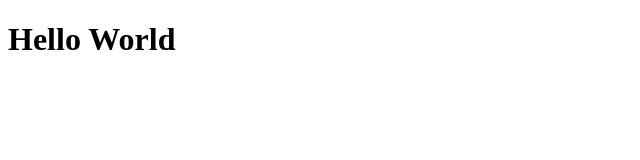
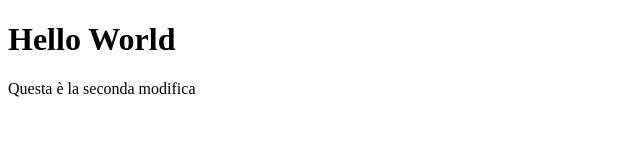
Before and after one commit to AlessioNapoletano/htmlcss-hello, a plain HTML site: page Index.html in a window 1280 px wide. Shown: the whole page, without its empty margins (0-640 px from the left). Drawn offline with Linux system fonts and the light colour scheme.

Commit message:
Seconda modifica

```diff
--- a/Index.html
+++ b/Index.html
@@ -8,5 +8,6 @@
 </head>
 <body>
   <h1>Hello World</h1>
+  <p>Questa è la seconda modifica</p>
 </body>
 </html>
```
